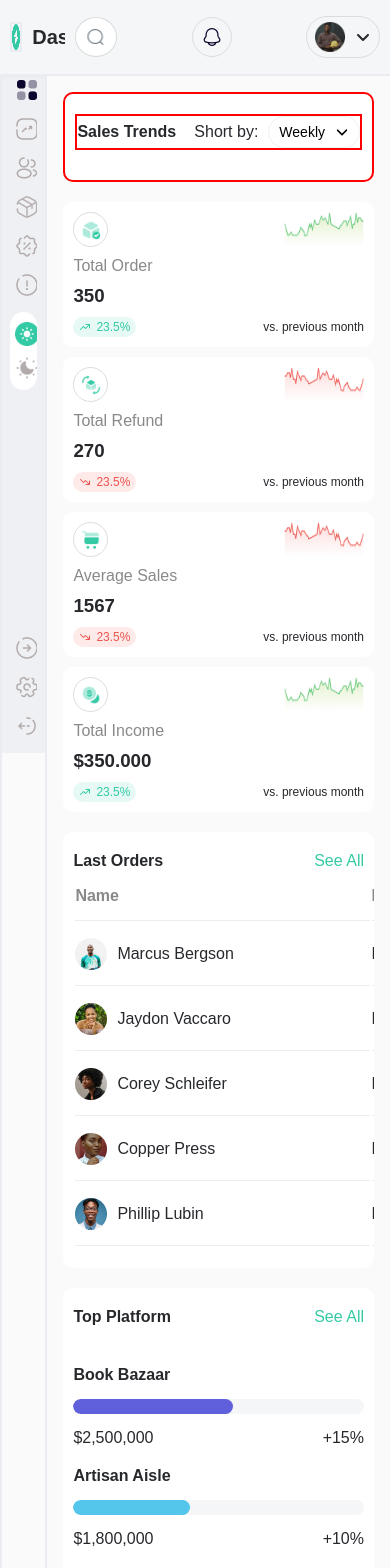
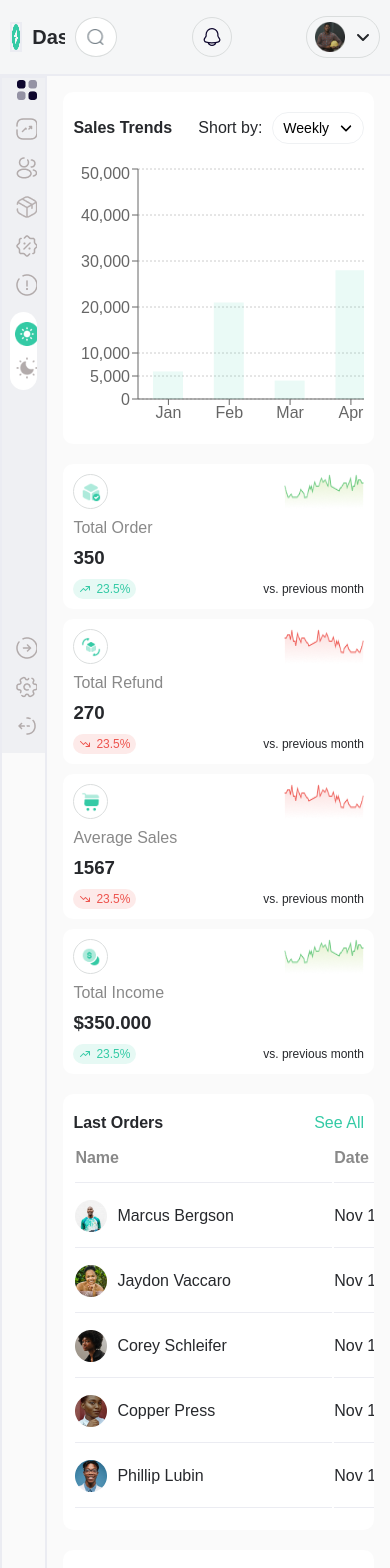
Before and after one commit to bezbrain/geepay-task, a React (Vite) app: page / in a window 390 px wide. Shown: the top 1568 px of the page. Built offline with nearby package versions, Linux system fonts and the light colour scheme.

Commit message:
Make the bar chart responsive

```diff
--- a/src/components/dashboard/orders/orders.module.css
+++ b/src/components/dashboard/orders/orders.module.css
@@ -62,7 +62,8 @@ td {
     /* width: 640px; */
   }
   .order__table {
-    width: 800px;
+    /* border: 2px solid red; */
+    width: 700px;
     overflow-x: auto;
   }
 }
--- a/src/components/dashboard/salesTrends/sales.module.css
+++ b/src/components/dashboard/salesTrends/sales.module.css
@@ -1,5 +1,5 @@
 .sales__trends {
-  border: 2px solid red;
+  /* border: 2px solid red; */
   background-color: #fff;
   padding: 10px;
   border-radius: 10px;
@@ -8,7 +8,7 @@
 }
 
 .sales__trends > header {
-  border: 2px solid red;
+  /* border: 2px solid red; */
   margin-block: 10px 20px;
   display: flex;
   justify-content: space-between;
@@ -37,6 +37,11 @@
   cursor: pointer;
 }
 
+.bar__chart__con {
+  /* border: 2px solid red; */
+  overflow-y: hidden;
+}
+
 @media screen and (max-width: 990px) {
   .sales__trends {
     width: 100%;
--- a/src/components/dashboard/salesTrends/salesTrends.jsx
+++ b/src/components/dashboard/salesTrends/salesTrends.jsx
@@ -23,7 +23,9 @@ const SalesTrend = () => {
         </div>
       </header>
 
-      <div className={styles.bar__chart__con}>{/* <BarChartComp /> */}</div>
+      <div className={styles.bar__chart__con}>
+        <BarChartComp />
+      </div>
     </div>
   );
 };
```
